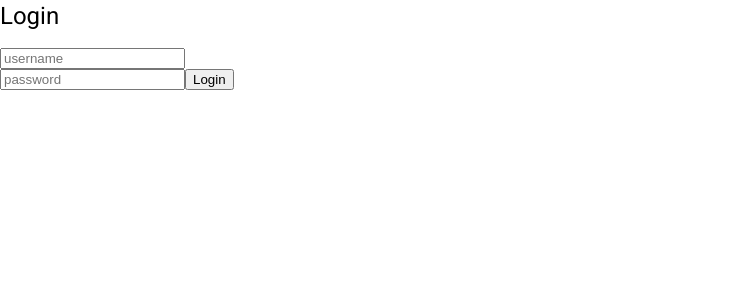
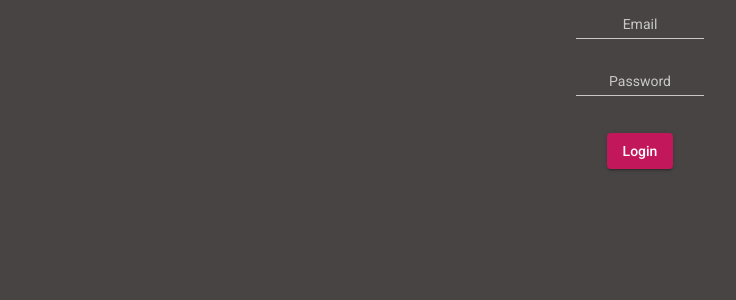
Before and after one commit to chimera09/frontdesk-angular-fe, an Angular app: page /login in a window 1280 px wide. Shown: the top 300 px of the page, without its empty margins (0-736 px from the left). Built offline with nearby package versions, Linux system fonts and the light colour scheme.

Commit message:
moving more

```diff
--- a/package.json
+++ b/package.json
@@ -21,6 +21,7 @@
     "@angular/platform-browser": "~11.2.13",
     "@angular/platform-browser-dynamic": "~11.2.13",
     "@angular/router": "~11.2.13",
+    "ngx-toastr": "^13.2.1",
     "rxjs": "~6.6.0",
     "tslib": "^2.0.0",
     "zone.js": "~0.11.3"
--- a/src/app/app-routing.module.ts
+++ b/src/app/app-routing.module.ts
@@ -7,7 +7,8 @@ import { EntriesComponent } from './entries/entries.component'
 const routes: Routes = [
   { path: 'login', component: LoginComponent },
   { path: 'tablet', component: TabletComponent },
-  { path: 'entries', component: EntriesComponent }
+  { path: 'entries', component: EntriesComponent },
+  { path: '', redirectTo: '/login', pathMatch: 'full'}
 ];
 
 @NgModule({
--- a/src/app/app.module.ts
+++ b/src/app/app.module.ts
@@ -17,6 +17,7 @@ import { MatRadioModule } from '@angular/material/radio';
 import { MatCardModule } from '@angular/material/card';
 import { ReactiveFormsModule } from '@angular/forms';
 import { EntriesComponent } from './entries/entries.component';
+import { ToastrModule } from 'ngx-toastr';
 
 @NgModule({
   declarations: [
@@ -37,7 +38,12 @@ import { EntriesComponent } from './entries/entries.component';
     MatSelectModule,
     MatRadioModule,
     MatCardModule,
-    ReactiveFormsModule
+    ReactiveFormsModule,
+    ToastrModule.forRoot({
+      timeOut: 3000,
+      positionClass: 'toast-bottom-right',
+      preventDuplicates: true,
+    }),
   ],
   providers: [
     { provide: HTTP_INTERCEPTORS, useClass: GlobalInterceptor, multi: true }
--- a/src/app/entries/entries.component.ts
+++ b/src/app/entries/entries.component.ts
@@ -15,7 +15,6 @@ export class EntriesComponent implements OnInit {
   pageIndex: number = 0
   rowsPerPage: string = DEFAULT_ROWS_PER_PAGE_VALUE
   displayColumns = ['name', 'surname', 'email', 'phone', 'company', 'date']
-  // query = `?from=${this.pageIndex}&limit=${this.rowsPerPage}`
 
   constructor(private entryService: EntryService) { }
 
@@ -28,8 +27,8 @@ export class EntriesComponent implements OnInit {
     this.getEntries(this.pageIndex)
   }
 
-  getEntries(start: number, stop: number = Number(this.rowsPerPage)): void {
-    this.entryService.getEntries(start, stop).subscribe(result => {
+  getEntries(from: number, limit: number = Number(this.rowsPerPage)): void {
+    this.entryService.getEntries(from, limit).subscribe(result => {
       this.entryArray = result[0]
       this.length = result[1]
     })
--- a/src/app/login/login.component.css
+++ b/src/app/login/login.component.css
@@ -0,0 +1,23 @@
+mat-form-field {
+    display: flex;
+    flex-direction: column;
+    margin: auto;
+    width: 10%;
+    text-align: center;
+}
+
+button {
+    display: flex;
+    flex-direction: column;
+    margin: auto;
+    margin-top: 20px;
+}
+
+.container {
+    width: 100%;
+    height: 100%;
+    justify-content: center;
+    align-items: center;
+    background-color: #484444;
+    vertical-align: center;
+}
--- a/src/app/login/login.component.html
+++ b/src/app/login/login.component.html
@@ -1,8 +1,12 @@
-<h1>Login</h1>
-<input placeholder="username" #username />
-<br>
-<input placeholder="password" #password />
-<button (click)="login({email: username.value, password: password.value})">Login</button>
-<div *ngIf="user">
-    <h2>{{ user.name }}</h2>
+<div class="container">
+    <div class="center">
+    <mat-form-field>
+        <input matInput placeholder="Email" #username>
+    </mat-form-field>
+    <mat-form-field>
+        <input matInput type="password" placeholder="Password" #password>
+    </mat-form-field>
+    <button mat-raised-button color="primary"
+        (click)="login({email: username.value, password: password.value})">Login</button>
+    </div>
 </div>
--- a/src/app/login/login.component.ts
+++ b/src/app/login/login.component.ts
@@ -1,6 +1,9 @@
 import { Component, OnInit } from '@angular/core';
 import { LoginService } from '../login.service';
 import { User } from '../models/user';
+import { Router } from '@angular/router';
+import { ToastrService } from 'ngx-toastr';
+
 
 @Component({
   selector: 'app-login',
@@ -10,7 +13,7 @@ import { User } from '../models/user';
 export class LoginComponent implements OnInit {
   user?: User
 
-  constructor(private loginService: LoginService) {
+  constructor(private loginService: LoginService, private router: Router, private toastr: ToastrService) {
   }
 
   ngOnInit(): void {
@@ -19,6 +22,11 @@ export class LoginComponent implements OnInit {
   login(user: User): void {
     this.loginService.login({ email: user.email, password: user.password } as User)
       .subscribe(user => this.user = user)
+
+    if(this.user) {
+      this.router.navigateByUrl('/entries')
+    }
+    else this.toastr.error('User not found')
   }
 
 }
--- a/src/app/tablet/tablet.component.css
+++ b/src/app/tablet/tablet.component.css
@@ -1,8 +1,34 @@
-.full-width {
-    width: 100%
+.fullscreen {
+    width: 100%;
+    height: 100%;
+    display: flex;
+    flex-direction: column;
+    margin: auto;
 }
 
-.fullscreen {
+mat-form-field {
+    display: flex;
+    flex-direction: column;
+    margin: auto;
+    width: 20%;
+    text-align: center;
+}
+
+button {
+    margin: auto;
+    width: 150px;
+    height: 50px;
+}
+
+.title {
+    margin: auto;
+}
+
+.container {
     width: 100%;
-    height: 100%
+    height: 100%;
+    justify-content: center;
+    align-items: center;
+    vertical-align: center;
+    background-color: #484444;
 }
--- a/src/app/tablet/tablet.component.html
+++ b/src/app/tablet/tablet.component.html
@@ -1,40 +1,40 @@
+<div class="container">
     <form [formGroup]="entryForm" novalidate class="fullscreen">
         <mat-card class="fullscreen">
-        <mat-card-header>
+            <mat-card-header class="title">
                 <mat-card-title>Tablet</mat-card-title>
             </mat-card-header>
-        <mat-form-field class="full-width">
+            <mat-form-field>
                 <input matInput placeholder="Name" formControlName="name">
                 <mat-error *ngIf="entryForm.controls['name'].hasError('required')">
                     Name is <strong>required</strong>
                 </mat-error>
             </mat-form-field>
-        <mat-form-field class="full-width">
+            <mat-form-field>
                 <input matInput placeholder="Surname" formControlName="surname">
                 <mat-error *ngIf="entryForm.controls['surname'].hasError('required')">
                     Surname is <strong>required</strong>
                 </mat-error>
             </mat-form-field>
-        <mat-form-field class="full-width">
+            <mat-form-field>
                 <input matInput placeholder="Email" formControlName="email">
                 <mat-error *ngIf="entryForm.controls['email'].hasError('required')">
                     Email is <strong>required</strong>
                 </mat-error>
             </mat-form-field>
-        <mat-form-field class="full-width">
+            <mat-form-field>
                 <input matInput placeholder="Phone" formControlName="phone">
                 <mat-error *ngIf="entryForm.controls['phone'].hasError('required')">
                     Phone is <strong>required</strong>
                 </mat-error>
             </mat-form-field>
-        <mat-form-field class="full-width">
+            <mat-form-field>
                 <input matInput placeholder="Company" formControlName="company">
                 <mat-error *ngIf="entryForm.controls['company'].hasError('required')">
                     Company is <strong>required</strong>
                 </mat-error>
             </mat-form-field>
-        <mat-card-actions>
             <button mat-raised-button color="primary" type="submit" (click)="onSubmit()">Submit</button>
-        </mat-card-actions>
         </mat-card>
     </form>
+</div>
--- a/src/app/tablet/tablet.component.ts
+++ b/src/app/tablet/tablet.component.ts
@@ -24,12 +24,13 @@ export class TabletComponent implements OnInit {
   }
 
   onSubmit(): void {
-    console.log("Entry form: ", this.entryForm)
-    this.entryService.newEntry(<Entry>this.entryForm.value).subscribe((newEntry: Entry) => {
-      console.log(newEntry)
-    }, (error: Error) => {
-      console.error(error)
-    })
+    if (this.entryForm.status === 'VALID') {
+      this.entryService.newEntry(<Entry>this.entryForm.value).subscribe((newEntry: Entry) => {
+        console.log(newEntry)
+      }, (error: Error) => {
+        console.error(error)
+      })
+    }
   }
 
 }
```
Also changed, not shown: 1 other file (tests, documents, lock files or other folders). Lines whose indentation alone changed are shown as unchanged.
